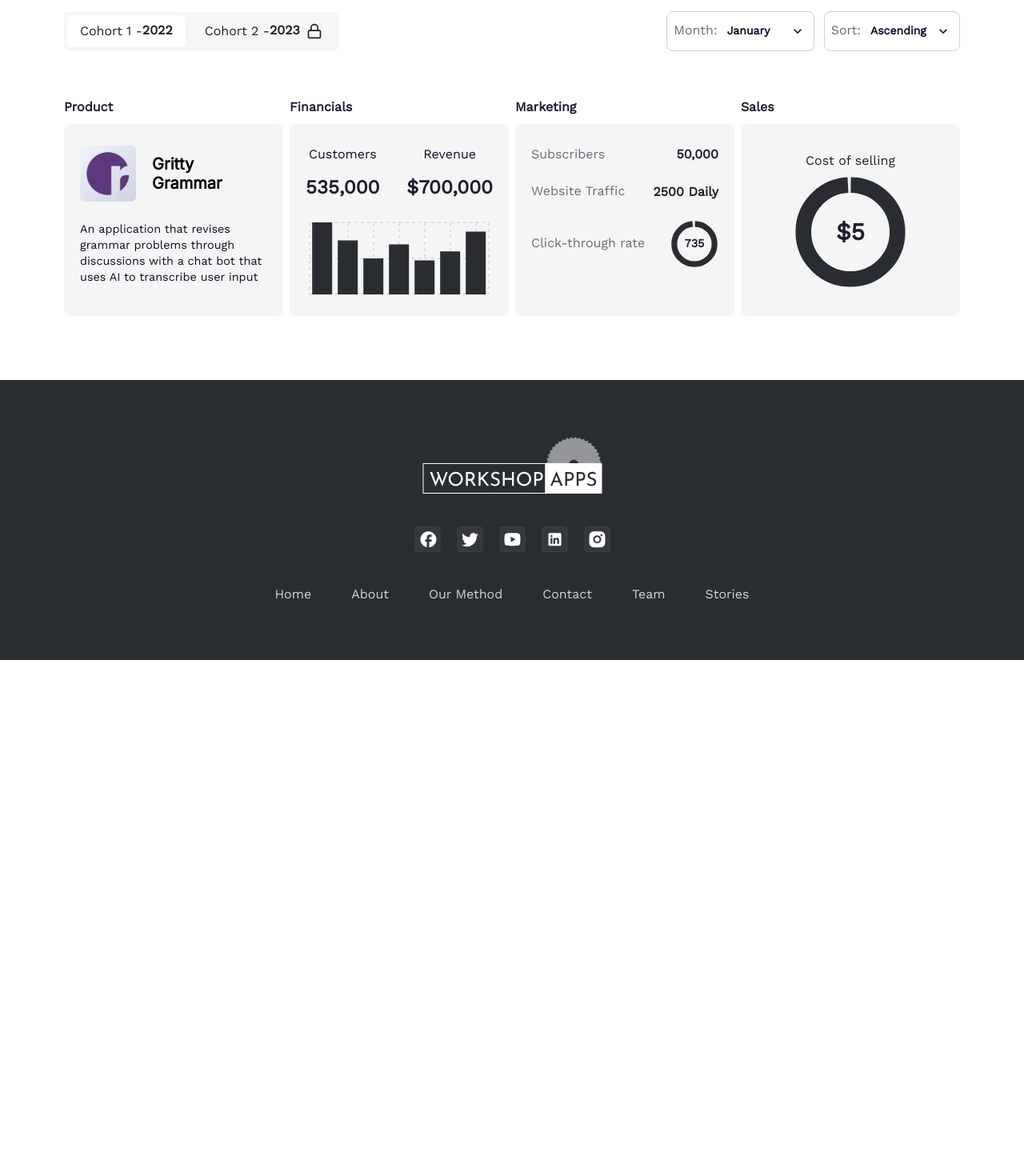
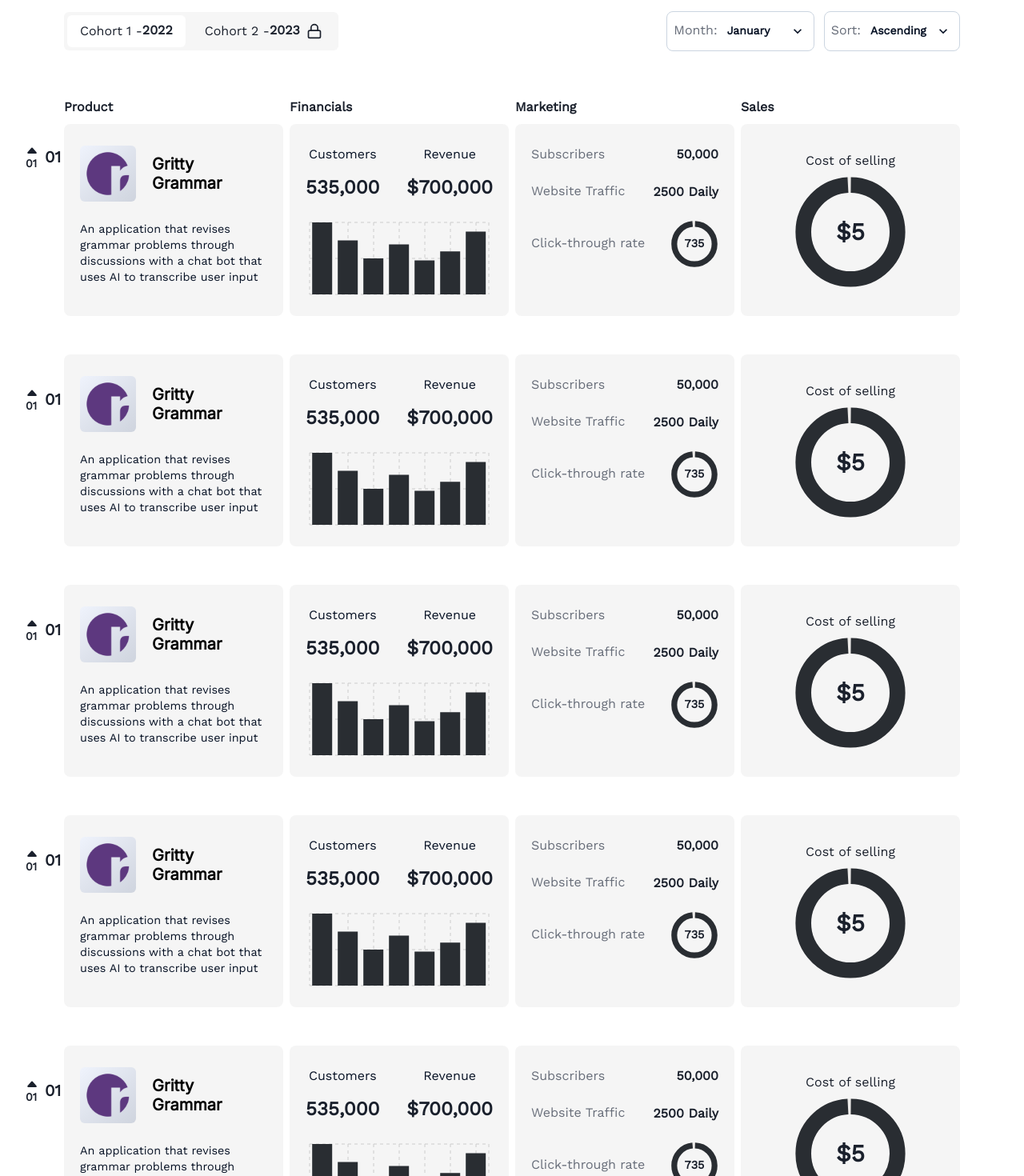
Before and after one commit to workshopapps/workshopapps-portfolio, a Next.js app in the folder frontend/: page /dashboard in a window 1280 px wide. Shown: the part 560-2030 px from the top of the page at 80% size. Before the commit the page ends 1385 px from the top, so only its background shows below. Built offline with nearby package versions, Linux system fonts and the light colour scheme.

Commit message:
chore: joined sales,financial, marketing cards to form the product container

```diff
--- a/frontend/components/financial-card/index.jsx
+++ b/frontend/components/financial-card/index.jsx
@@ -2,10 +2,10 @@
 import { Stack, Text, Heading, HStack } from "@chakra-ui/react";
 import Chart from "../chart";
 
-function FinancialCard() {
+function FinancialCard({ isFirst }) {
   return (
     <Stack spacing={3} w="full" maxW="330px">
-      <Heading fontSize="md">Financials</Heading>
+      {isFirst && <Heading fontSize="md">Financials</Heading>}
       <Stack
         alignItems="center"
         bg="brand.100"
--- a/frontend/components/marketing-card/index.jsx
+++ b/frontend/components/marketing-card/index.jsx
@@ -8,10 +8,10 @@
   HStack,
 } from "@chakra-ui/react";
 
-function MarketCard() {
+function MarketingCard({ isFirst }) {
   return (
     <Stack spacing={3} w="full" maxW="330px">
-      <Heading fontSize="md">Marketing</Heading>
+      {isFirst && <Heading fontSize="md">Marketing</Heading>}
       <Stack
         alignItems="center"
         bg="brand.100"
@@ -51,4 +51,4 @@
   );
 }
 
-export default MarketCard;
+export default MarketingCard;
--- a/frontend/components/product-card/index.jsx
+++ b/frontend/components/product-card/index.jsx
@@ -3,10 +3,10 @@
 import Image from "next/image";
 import gritLogo from "../../public/images/grit.svg";
 
-function ProductCard() {
+function ProductCard({ isFirst }) {
   return (
     <Stack spacing={3} w="full" maxW="330px">
-      <Heading fontSize="md">Product</Heading>
+      {isFirst && <Heading fontSize="md">Product</Heading>}
       <Stack
         alignItems="center"
         bg="brand.100"
--- /dev/null
+++ b/frontend/components/product-container/index.jsx
@@ -0,0 +1,30 @@
+import { Box, HStack, Heading, Stack } from "@chakra-ui/react";
+import React from "react";
+import FinancialCard from "../financial-card";
+import Icon from "../icon";
+import MarketingCard from "../marketing-card";
+import ProductCard from "../product-card";
+import SalesCard from "../sales-card";
+import { BsFillCaretUpFill } from "react-icons/bs";
+
+function ProductContainer({ isFirst = false }) {
+  return (
+    <HStack position="relative">
+      <Box position="absolute" top={isFirst ? 14 : 10} left={-12}>
+        <HStack spacing={2}>
+          <Stack spacing={0}>
+            <Icon iconComp={BsFillCaretUpFill} boxSize={4} color="inherit" />
+            <Heading fontSize="sm">01</Heading>
+          </Stack>
+          <Heading fontSize="xl">01</Heading>
+        </HStack>
+      </Box>
+      <ProductCard isFirst={isFirst} />
+      <FinancialCard isFirst={isFirst} />
+      <MarketingCard isFirst={isFirst} />
+      <SalesCard isFirst={isFirst} />
+    </HStack>
+  );
+}
+
+export default ProductContainer;
--- a/frontend/components/sales-card/index.jsx
+++ b/frontend/components/sales-card/index.jsx
@@ -7,10 +7,10 @@
   Heading,
 } from "@chakra-ui/react";
 
-function SalesCard() {
+function SalesCard({ isFirst }) {
   return (
     <Stack spacing={3} w="full" maxW="330px">
-      <Heading fontSize="md">Sales</Heading>
+      {isFirst && <Heading fontSize="md">Sales</Heading>}
       <Stack
         alignItems="center"
         bg="brand.100"
--- a/frontend/pages/dashboard.jsx
+++ b/frontend/pages/dashboard.jsx
@@ -1,18 +1,15 @@
 import Head from "next/head";
-import SalesCard from "../components/sales-card";
-import MarketingCard from "../components/marketing-card";
 import { Stack, HStack } from "@chakra-ui/react";
-import ProductCard from "../components/product-card";
 import CohortToggler from "../components/cohort-toggler";
 import DashboardHedaader from "../components/dashboard-header";
 import CustomSelect, { months, sortTypes } from "../components/custom-select";
-import FinancialCard from "../components/financial-card";
+import ProductContainer from "../components/product-container";
 
 export default function Dashboard() {
   return (
     <div>
       <Head>
-        <title>Workshop Apps | Home</title>
+        <title>Workshop Apps | Portfolio</title>
         <link rel="icon" href="/favicon.ico" />
       </Head>
       <Stack p={20} spacing="60px">
@@ -24,12 +21,15 @@
             <CustomSelect type="Sort" options={sortTypes} />
           </HStack>
         </HStack>
-        <HStack>
-          <ProductCard />
-          <FinancialCard />
-          <MarketingCard />
-          <SalesCard />
-        </HStack>
+        <Stack w="full" spacing={12}>
+          <ProductContainer isFirst />
+          <ProductContainer />
+          <ProductContainer />
+          <ProductContainer />
+          <ProductContainer />
+          <ProductContainer />
+          <ProductContainer />
+        </Stack>
       </Stack>
     </div>
   );
```
